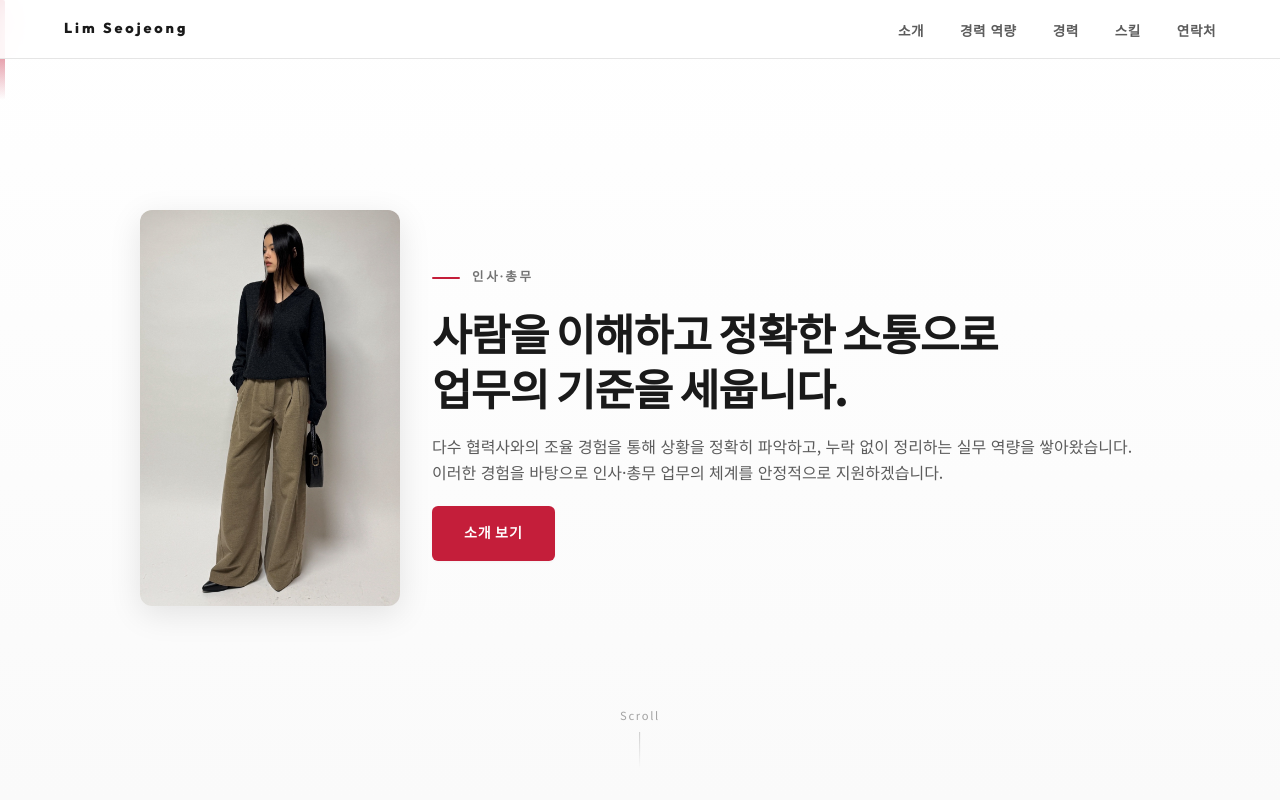
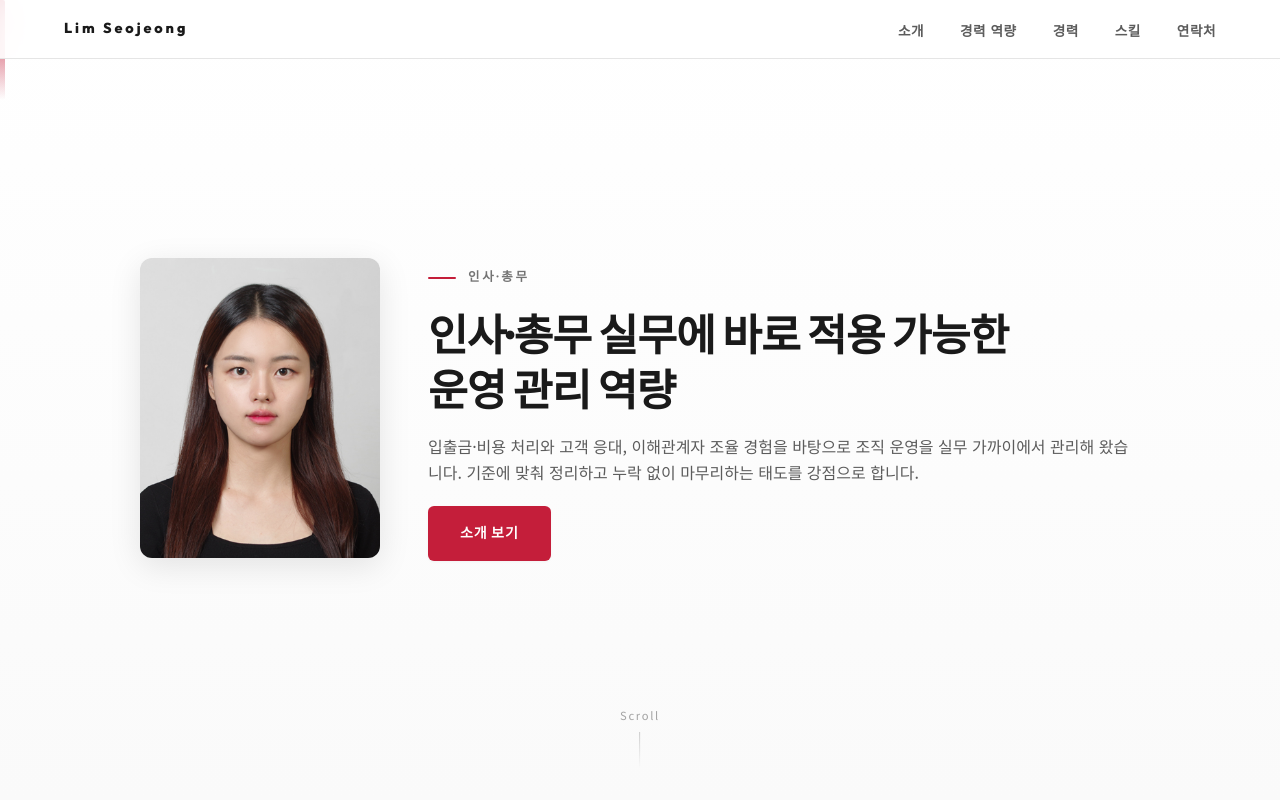
Before and after one commit to tjwjd1769/tjwjd1769.github.io, a plain HTML site: page hr.html in a window 1280 px wide. Shown: the top 800 px of the page. Drawn offline with Linux system fonts and the light colour scheme.

Commit message:
hr 내용 수정

```diff
--- a/hr.html
+++ b/hr.html
@@ -30,16 +30,16 @@
   </header>
 
   <main>
-    <section id="hero" class="hero">
+    <section id="hero" class="hero hero--hr">
       <div class="hero-accent"></div>
       <div class="hero-wrap">
         <div class="hero-photo">
-          <img src="profile.png" alt="임서정" />
+          <img src="profile-hr.png" alt="임서정" />
         </div>
         <div class="hero-inner">
           <p class="hero-label"><span class="hero-label-line"></span> 인사·총무</p>
-          <h1 class="hero-title">사람을 이해하고 정확한 소통으로 <span class="no-break">업무의 기준을 세웁니다.</span></h1>
-          <p class="hero-desc">다수 협력사와의 조율 경험을 통해 상황을 정확히 파악하고, 누락 없이 정리하는 실무 역량을 쌓아왔습니다. 이러한 경험을 바탕으로 인사·총무 업무의 체계를 안정적으로 지원하겠습니다.</p>
+          <h1 class="hero-title">인사·총무 실무에 바로 적용 가능한 <span class="no-break">운영 관리 역량</span></h1>
+          <p class="hero-desc">입출금·비용 처리와 고객 응대, 이해관계자 조율 경험을 바탕으로 조직 운영을 실무 가까이에서 관리해 왔습니다. 기준에 맞춰 정리하고 누락 없이 마무리하는 태도를 강점으로 합니다.</p>
           <a href="#about" class="btn-primary">소개 보기</a>
         </div>
       </div>
--- a/style.css
+++ b/style.css
@@ -161,6 +161,19 @@ ul { list-style: none; margin: 0; padding: 0; }
   border-radius: 12px;
   object-fit: cover;
   box-shadow: 0 8px 32px rgba(0,0,0,0.1);
+}
+/* hr 페이지 전용: 프로필 사진 비율·크기 조정 (세로형 포트레이트) */
+.hero--hr .hero-wrap {
+  gap: 3rem;
+}
+.hero--hr .hero-photo {
+  width: 240px;
+}
+.hero--hr .hero-photo img {
+  max-height: 300px;
+  width: 100%;
+  object-fit: cover;
+  object-position: top center;
 }
 .hero-inner {
   flex: 1;
@@ -822,6 +835,9 @@ ul { list-style: none; margin: 0; padding: 0; }
   .hero-wrap { flex-direction: column; gap: 1.5rem; text-align: center; }
   .hero-wrap .hero-label { justify-content: center; }
   .hero-photo { width: 220px; }
+  .hero--hr .hero-wrap { gap: 2.25rem; }
+  .hero--hr .hero-photo { width: 210px; }
+  .hero--hr .hero-photo img { max-height: 260px; }
   .hero { padding: 2.5rem 1.25rem 2rem; }
   .lotte-blocks { grid-template-columns: 1fr; }
   .problem-grid { grid-template-columns: 1fr; }
```
Also changed, not shown: profile-hr.png (added).
